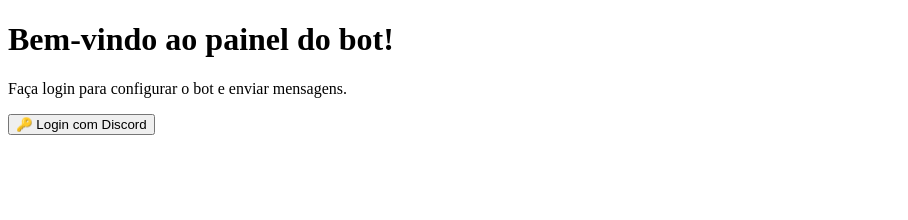
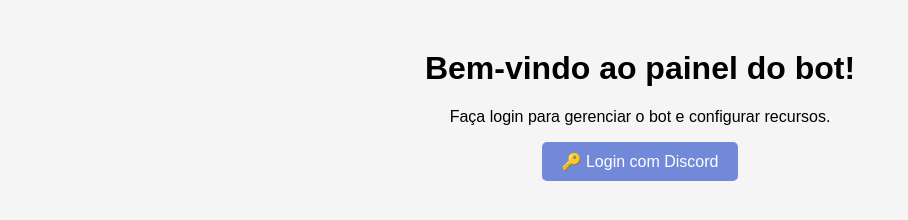
Before and after one commit to joaopsb123/Lily., a plain HTML site: page index.html in a window 1280 px wide. Shown: the whole page, without its empty margins (0-908 px from the left). Drawn offline with Linux system fonts and the light colour scheme.

Commit message:
Update index.html

```diff
--- a/index.html
+++ b/index.html
@@ -1,16 +1,19 @@
 <!DOCTYPE html>
 <html>
 <head>
-    <meta charset="UTF-8">
-    <title>Meu Bot - Dashboard</title>
+<meta charset="UTF-8">
+<title>Painel Bot</title>
+<style>
+body { font-family: Arial; text-align: center; margin-top: 50px; background: #f5f5f5; }
+button { padding: 10px 20px; font-size: 16px; cursor: pointer; background: #7289da; color: white; border: none; border-radius: 5px; }
+button:hover { background: #5b6eae; }
+</style>
 </head>
 <body>
-    <h1>Bem-vindo ao painel do bot!</h1>
-    <p>Faça login para configurar o bot e enviar mensagens.</p>
-
-    <!-- Botão de login com Discord -->
-    <a href="https://discord.com/oauth2/authorize?client_id=1388158298305597483&response_type=code&redirect_uri=https%3A%2F%2Flily-bot-tau.vercel.app%2Fcallback.html&scope=identify+email+guilds">
-        <button>🔑 Login com Discord</button>
-    </a>
+<h1>Bem-vindo ao painel do bot!</h1>
+<p>Faça login para gerenciar o bot e configurar recursos.</p>
+<a href="https://discord.com/oauth2/authorize?client_id=1388158298305597483&response_type=code&redirect_uri=https%3A%2F%2Flily-bot-tau.vercel.app%2Fcallback.html&scope=identify+email+guilds">
+    <button>🔑 Login com Discord</button>
+</a>
 </body>
 </html>
```
